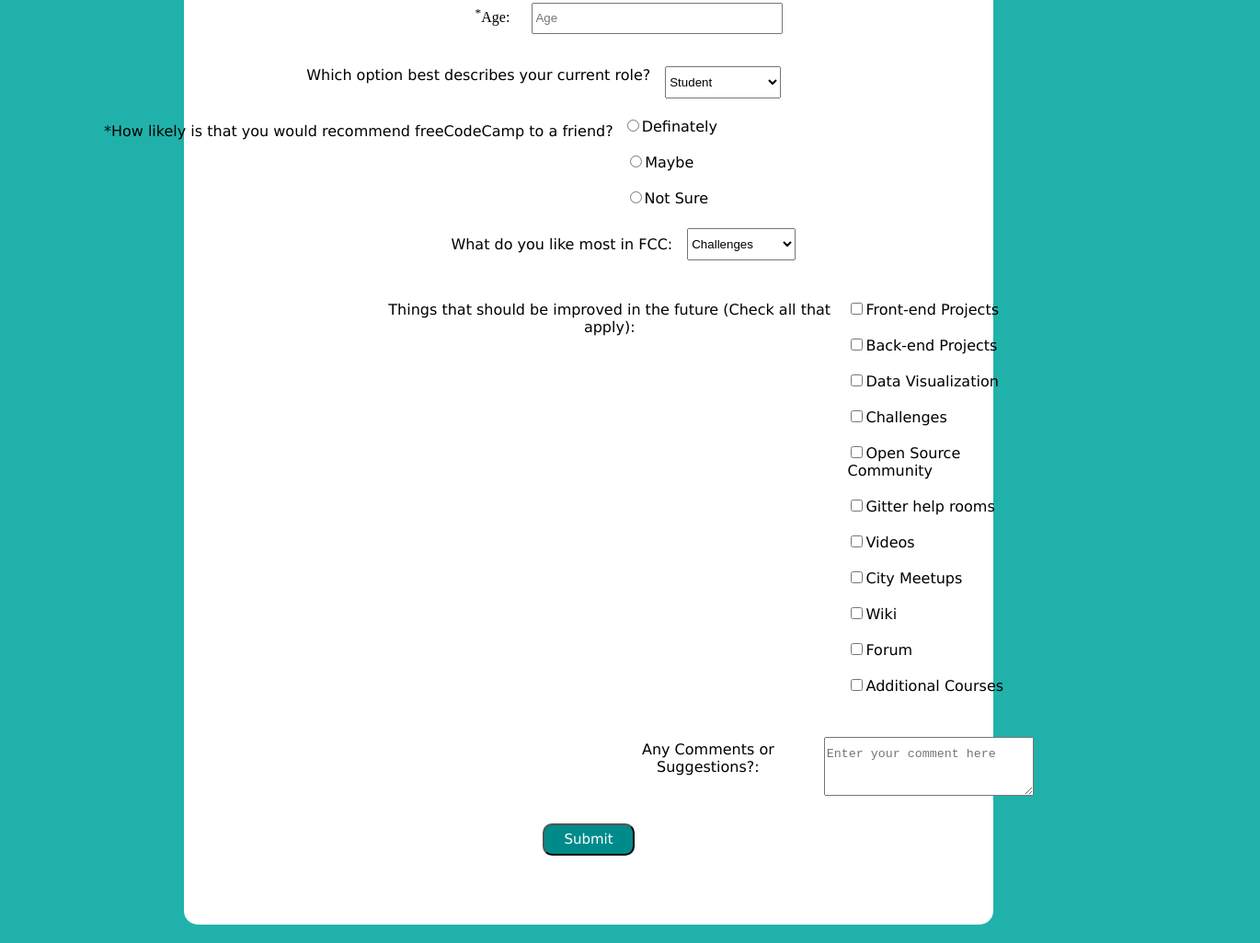
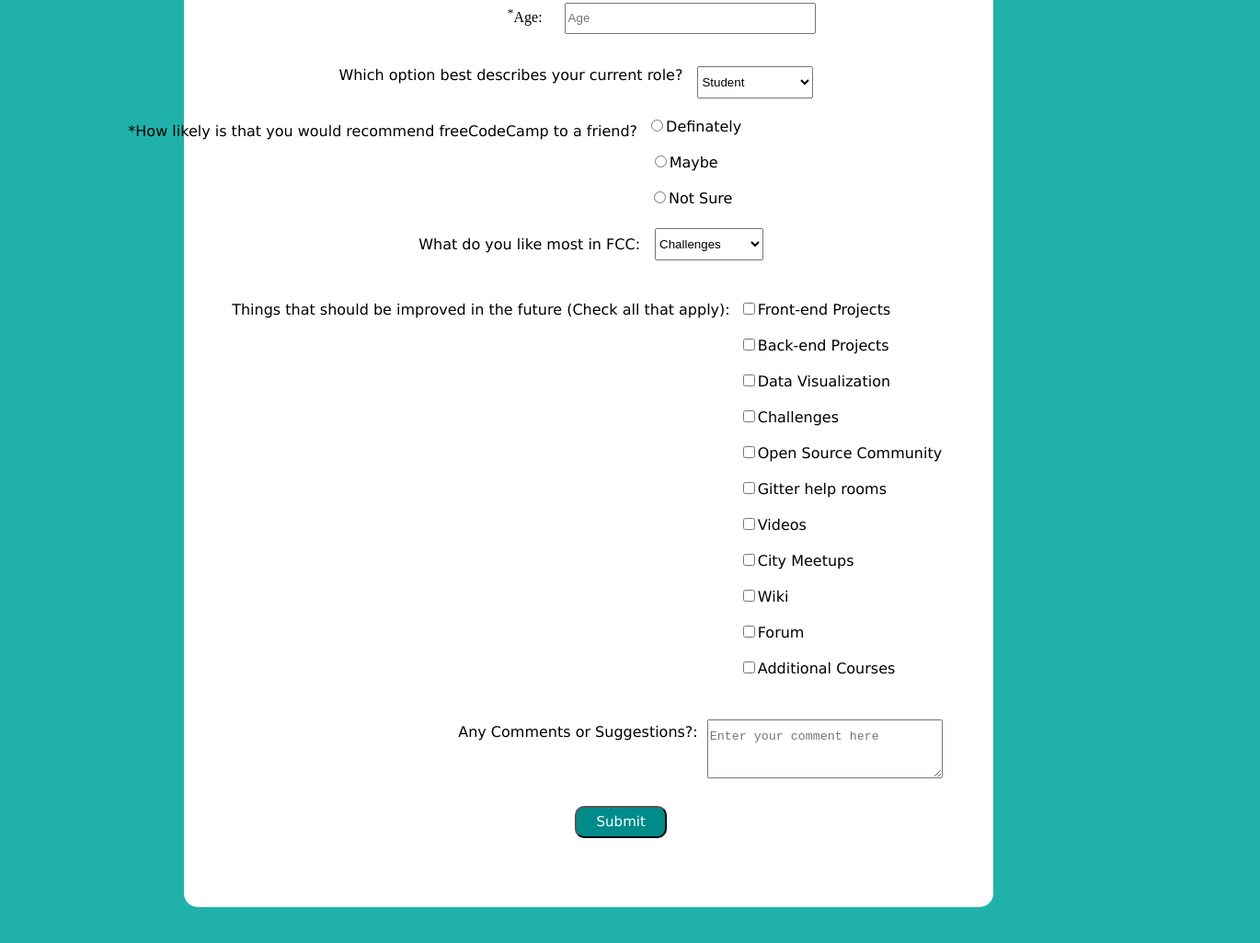
Before and after one commit to austin75stanley/form_survey, a plain HTML site: page index_page/index.html in a window 1280 px wide. Shown: the part 391-1416 px from the top of the page at 92% size, 1370 px wide, since content can reach past the window. Drawn offline with Linux system fonts and the light colour scheme.

Commit message:
positions relative fixed

```diff
--- a/index_page/index.html
+++ b/index_page/index.html
@@ -25,7 +25,7 @@
                 <input type='email' id='text-3' placeholder="Enter your email">
                 </br>
                 <label><sup>*</sup>Age:</label>
-                <input type='number' id='text-4' placeholder="Age">
+                <input type='number' id='text-4' min="18" placeholder="Age">
                 <div class='select-now'>
                     <p id='current-role'>Which option best describes your current role?</p>
                     <select>
--- a/index_page/main.css
+++ b/index_page/main.css
@@ -28,6 +28,7 @@ body{
     padding-bottom:50px;
     border-radius:15px;
     margin-bottom: 20px;
+
 }
 #form-text1{
     font-family: 'Lucida Sans', 'Lucida Sans Regular', 'Lucida Grande', 'Lucida Sans Unicode', Geneva, Verdana, sans-serif;
@@ -36,7 +37,7 @@ body{
 form{
     padding-top:20px;
     position: relative;
-    left:5%
+    left:9%
 }
 #text-2{
     margin-left:10px;
@@ -76,7 +77,7 @@ select{
 .likes{
    font-family: 'Lucida Sans', 'Lucida Sans Regular', 'Lucida Grande', 'Lucida Sans Unicode', Geneva, Verdana, sans-serif;
    position:relative;
-   left:-27%;
+   left:-28%;
    padding-top:10px;
    display: inline-flex;
 
@@ -96,7 +97,7 @@ select{
 .fcc{
     font-family: 'Lucida Sans', 'Lucida Sans Regular', 'Lucida Grande', 'Lucida Sans Unicode', Geneva, Verdana, sans-serif;
     position: relative;
-    left:28%;
+    left:20%;
     padding-top: 15px;
     display: flex;
 }
@@ -109,7 +110,7 @@ select{
     display: flex;
     padding-top:10px;
     margin-top:10px;
-    margin-left:170px;
+    margin-left:-27px;
 
 }
 .box-checks{
@@ -119,7 +120,7 @@ select{
 }
 .comments{
     font-family: 'Lucida Sans', 'Lucida Sans Regular', 'Lucida Grande', 'Lucida Sans Unicode', Geneva, Verdana, sans-serif;
-    margin-left: 410px;
+    margin-left: 219px;
     display: flex;
     padding-top:15px;
 
```
